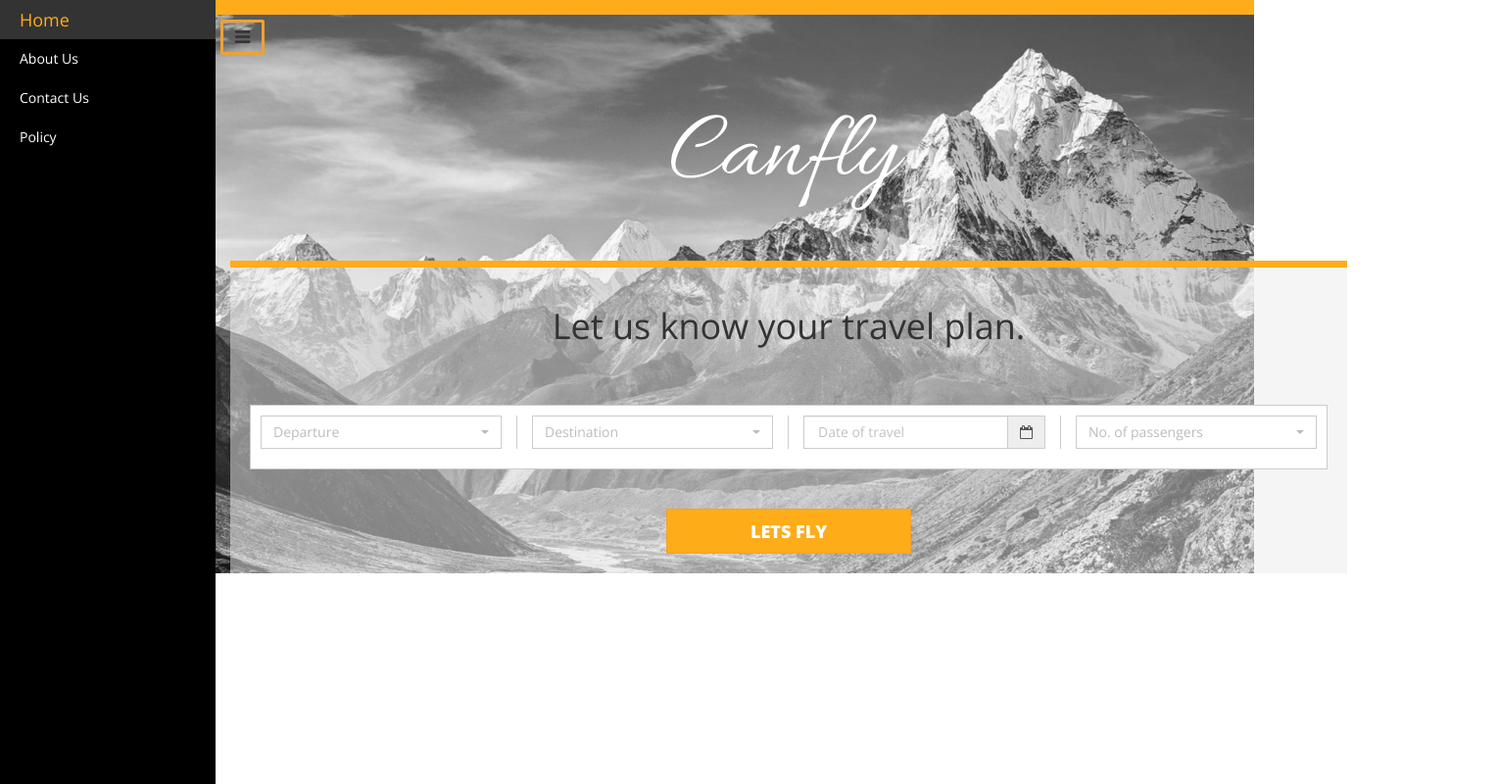
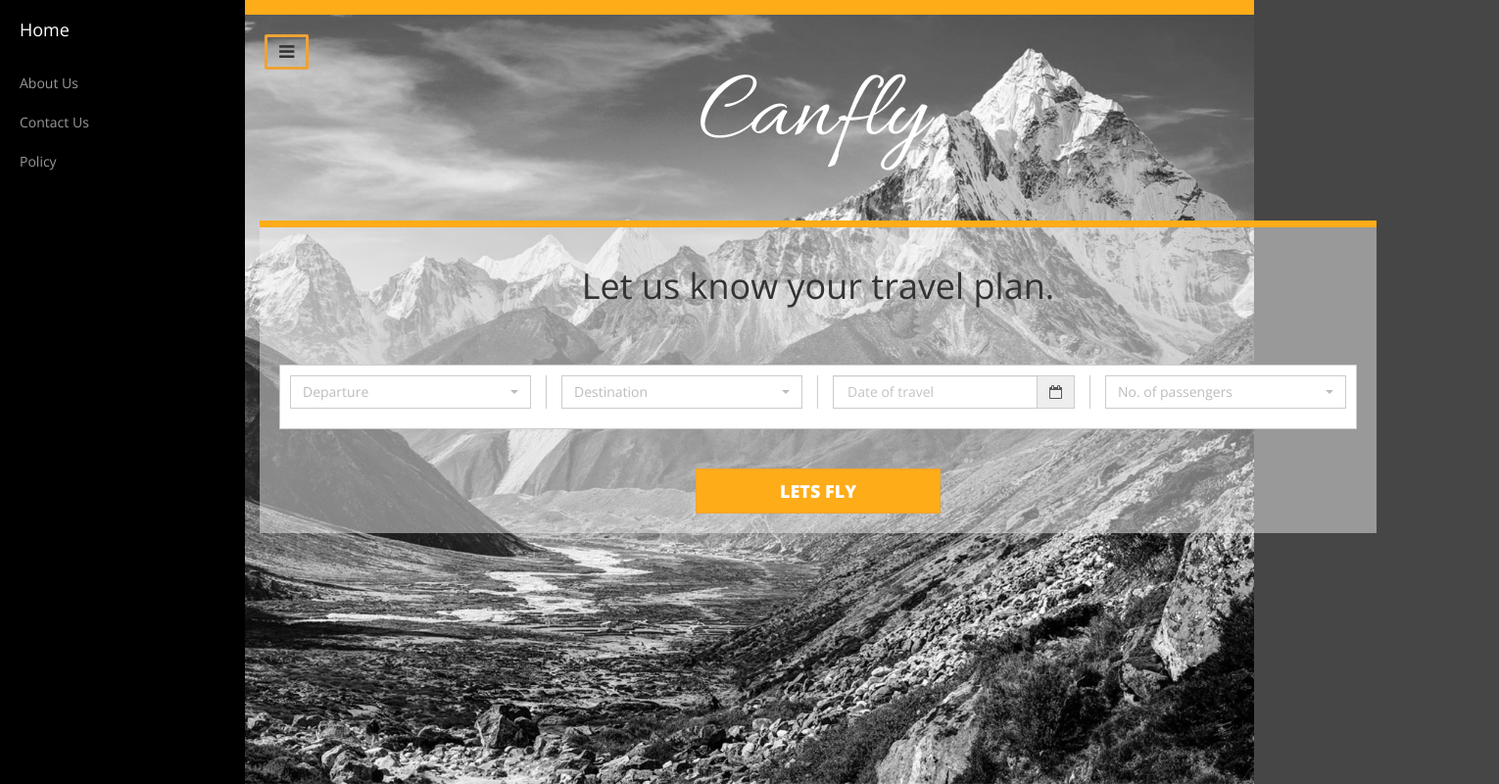
Before and after one commit to clientdigital/CanFlyFinal, a plain HTML site: page index.html in a window 1280 px wide. Both pictures are taken after a click on the link 27 px from the left and 38 px from the top of the page. Shown: the whole page at 98% size, 1530 px wide, since content can reach past the window. Drawn offline with nearby package versions, Linux system fonts and the light colour scheme.

Commit message:
testfifth

```diff
--- a/assets/css/style.css
+++ b/assets/css/style.css
@@ -1,4 +1,4 @@
-.wrap
+body
 {
 	font-family: 'Open Sans', sans-serif;
 	background-image: url('home-bg.jpg');
@@ -500,21 +500,7 @@
 	margin: 0;
 }
 /*Page four Ends*/
-.sliding-div
-{
 
-}
-a.click-show_hide
-{
-	color:#000000;
-}
-a.click-show_hide:hover
-{
-	color:#ffffff;
-	transition:all 1s;
-	transition-timing-function:ease-in-out;
-	text-shadow: 2px 2px 5px #338FFF, 2px 2px 5px #338FFF;
-}
 .top-icon
 {
 	border:1px solid #fff;
@@ -530,11 +516,11 @@ tr td h4
 }
 .passenger-type-color
 {
-	color: #ccc; !imporatant ;
+	color: #ccc;
 }
 .btn-default
 {
-	color: #BCBCBC; !important ;
+	color: #BCBCBC;
 }
 .pad-top-bot
 {
@@ -542,47 +528,7 @@ tr td h4
 	padding-bottom: 8px;
 	margin-left: 0;
 }
-#wrapper {
-    padding-left: 0;
-    -webkit-transition: all 0.5s ease;
-    -moz-transition: all 0.5s ease;
-    -o-transition: all 0.5s ease;
-    transition: all 0.5s ease;
-}
 
-#wrapper.toggled {
-    padding-left: 220px;
-}
-
-#sidebar-wrapper {
-    z-index: 1000;
-    position: fixed;
-    left: 220px;
-    width:0;
-    height: 100%;
-    margin-left: -220px;
-    overflow-y: auto;
-    background: #000;
-    -webkit-transition: all 0.5s ease;
-    -moz-transition: all 0.5s ease;
-    -o-transition: all 0.5s ease;
-    transition: all 0.5s ease;
-}
-
-#wrapper.toggled #sidebar-wrapper {
-    width: 220px;
-}
-
-#page-content-wrapper {
-    width: 100%;
-    position: absolute;
-    padding: 15px;
-    display: block;
-}
-
-#wrapper.toggled #page-content-wrapper {
-    position: absolute;
-}
 .btn-bar
 {
 	background-color: transparent;
@@ -611,25 +557,60 @@ tr td h4
 }
 
 
+
+#wrapper {
+    padding-left: 0;
+    -webkit-transition: all 0.5s ease;
+    -moz-transition: all 0.5s ease;
+    -o-transition: all 0.5s ease;
+    transition: all 0.5s ease;
+}
+
+#wrapper.toggled {
+    padding-left: 250px;
+}
+
+#sidebar-wrapper {
+    z-index: 1000;
+    position: fixed;
+    left: 250px;
+    width: 0;
+    height: 100%;
+    margin-left: -250px;
+    overflow-y: auto;
+    background: #000;
+    -webkit-transition: all 0.5s ease;
+    -moz-transition: all 0.5s ease;
+    -o-transition: all 0.5s ease;
+    transition: all 0.5s ease;
+}
+
+#wrapper.toggled #sidebar-wrapper {
+    width: 250px;
+}
+
+#page-content-wrapper {
+    width: 100%;
+    position: absolute;
+    padding: 15px;
+}
+
+#wrapper.toggled #page-content-wrapper {
+    position: absolute;
+    margin-right: -250px;
+}
+
 /* Sidebar Styles */
 
 .sidebar-nav {
     position: absolute;
     top: 0;
-    width: 220px;
+    width: 250px;
     margin: 0;
     padding: 0;
     list-style: none;
-    font-family: 'Open Sans', sans-serif;
 }
 
-.sidebar-brand{
-
-}
-
-.sidebar-brand a{
-	color: #ffac19 !important;
-}
 .sidebar-nav li {
     text-indent: 20px;
     line-height: 40px;
@@ -638,7 +619,7 @@ tr td h4
 .sidebar-nav li a {
     display: block;
     text-decoration: none;
-    color: #ffffff;
+    color: #999999;
 }
 
 .sidebar-nav li a:hover {
@@ -653,37 +634,16 @@ tr td h4
 }
 
 .sidebar-nav > .sidebar-brand {
+    height: 65px;
     font-size: 18px;
+    line-height: 60px;
+}
+
+.sidebar-nav > .sidebar-brand a {
+    color: #999999;
 }
 
 .sidebar-nav > .sidebar-brand a:hover {
     color: #fff;
+    background: none;
 }
-
-/*@media(min-width:768px) {
-    #wrapper {
-        padding-left: 250px;
-    }
-
-    #wrapper.toggled {
-        padding-left: 0;
-    }
-
-    #sidebar-wrapper {
-        width: 250px;
-    }
-
-    #wrapper.toggled #sidebar-wrapper {
-        width: 0;
-    }
-
-    #page-content-wrapper {
-        padding: 20px;
-        position: relative;
-    }
-
-    #wrapper.toggled #page-content-wrapper {
-        position: relative;
-        margin-right: 0;
-    }
-}*/
--- a/index.html
+++ b/index.html
@@ -35,7 +35,9 @@
         <div class="wrap">
         	<div class="border-top">
         	</div>
+        	<div id="page-content-wrapper">
           	<a href="#menu-toggle" class="btn btn-bar fa fa-bars" id="menu-toggle"></a>
+          	</div>
         	<div class="container">
             	<div class="logo-section">
                 	<a href="index.html">
```
